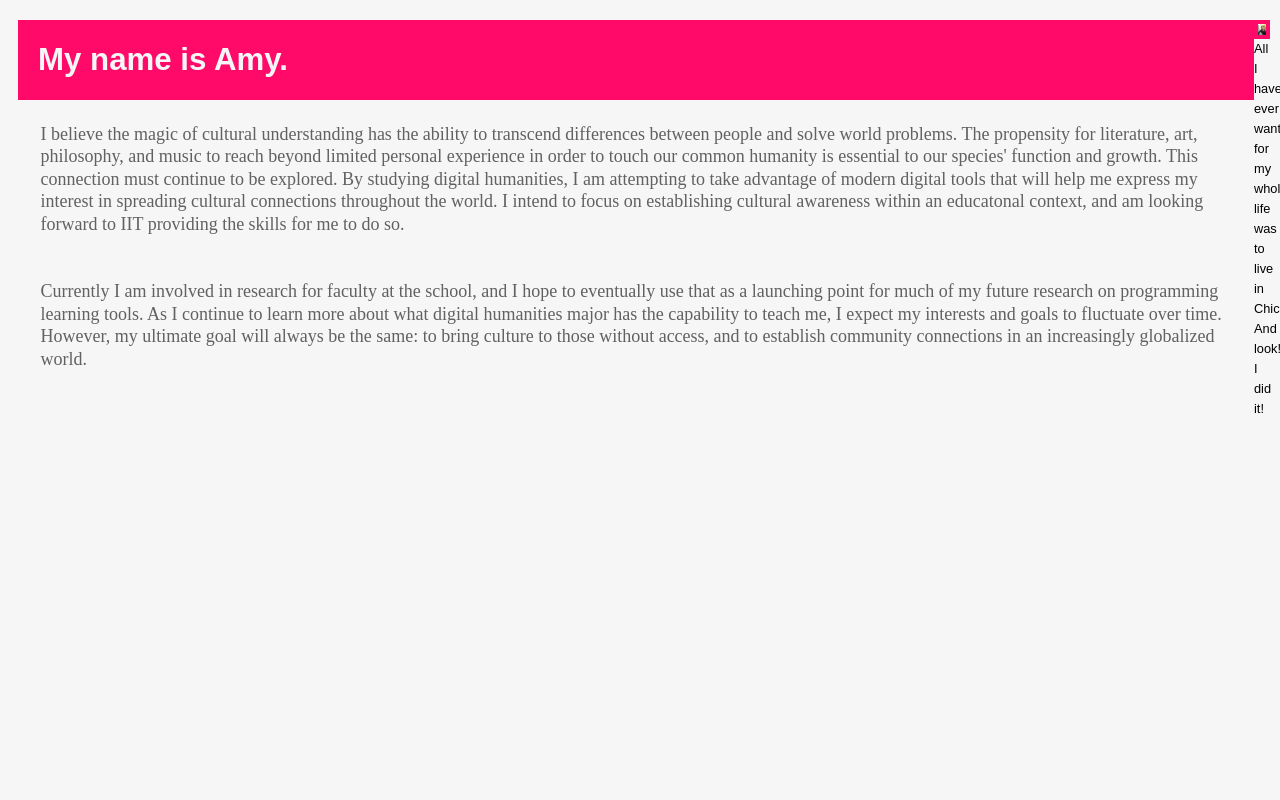
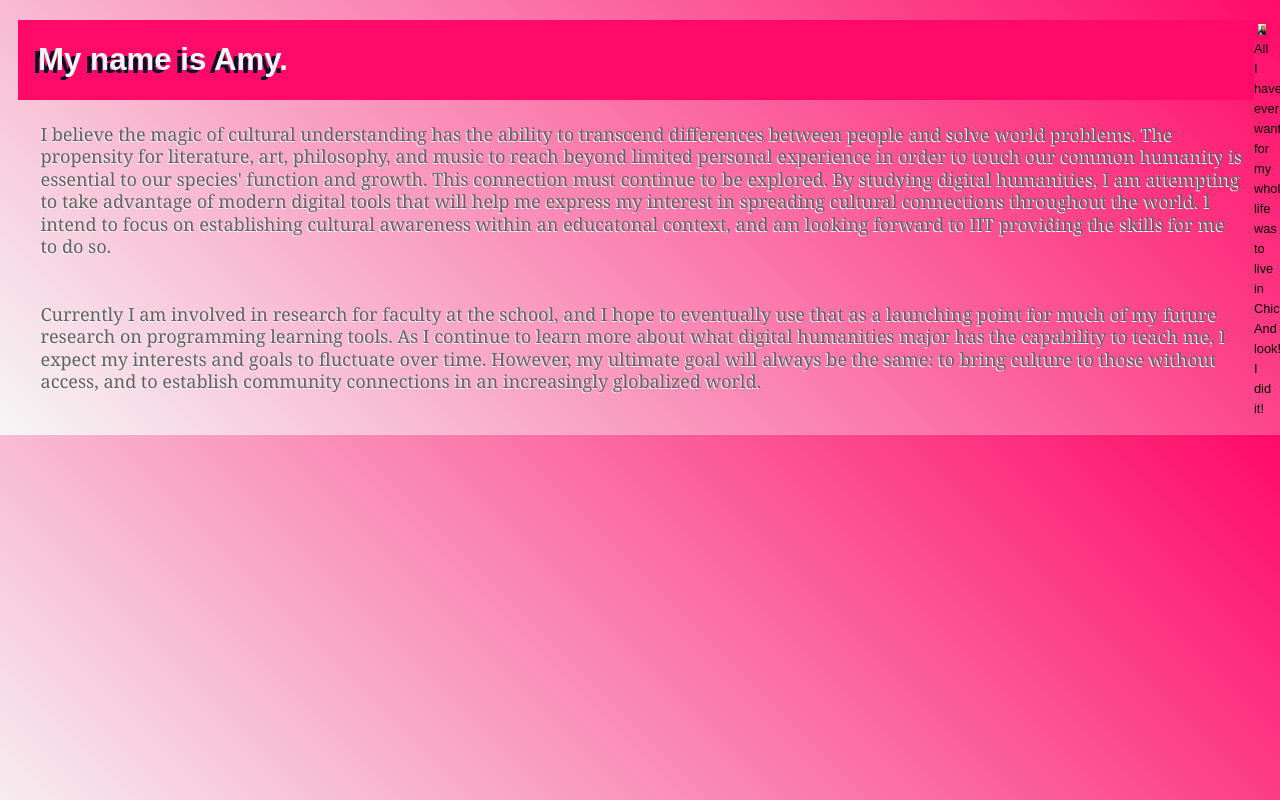
Before and after one commit to kaminalu/SinglePage, a plain HTML site: page index.html in a window 1280 px wide. Shown: the top 800 px of the page. Drawn offline with Linux system fonts and the light colour scheme.

Commit message:
added background gradient and text shading

```diff
--- a/index.html
+++ b/index.html
@@ -17,7 +17,7 @@
       </figcaption>
     </figure>
     <div>
-      <h1> My name is Amy. </h1>
+      <h1 class="drop"> My name is Amy. </h1>
       <p>
      I believe the magic of cultural understanding has the ability to transcend differences between people and solve world problems. The propensity for literature, art, philosophy, and music to reach beyond limited personal experience in order to touch our common humanity is essential to our species' function and growth. This connection must continue to be explored. By studying digital humanities, I am attempting to take advantage of modern digital tools that will help me express my interest in spreading cultural connections throughout the world. I intend to focus on establishing cultural awareness within an educatonal context, and am looking forward to IIT providing the skills for me to do so.
       </p>
--- a/screen.css
+++ b/screen.css
@@ -57,6 +57,7 @@ body {
   font-family: sans-serif;
   color: black;
   background-color: #f6f6f6;
+  background: linear-gradient( 45deg, #f6f6f6, #ff0a68 );
   font-size: 1em; /* 18px/18px = 1 */
   line-height: 1.25em; /* 22.5px / 18px */
   padding-top: 1.25em; /* 22.5px / 18px */
@@ -66,8 +67,8 @@ body {
   text-size-adjust: 100%;
 }
 
-h1 {
-  font-size: 1.953111111111111em; /* 35.156 / 18px */
+h1.drop { /* Pointless example of using class. Would be more useful with multiple h1 tags*/
+	font-size: 1.953111111111111em; /* 35.156 / 18px */
   line-height: 1.2800091022869495; /* 22.5px * 2 / 35.156 */
   padding-top: 0.6400045511434748em; /* 22.5px / 35.156 */
   padding-bottom: 0.6400045511434748em; /* 22.5px / 35.156 */
@@ -76,10 +77,11 @@ h1 {
   font-family: sans-serif;
   font-weight: bold;
   background-color: #ff0a68;
-}
+	text-shadow: -5px 3px 0 #0a0e27;
+	}
 
 p {
-  font-family: serif;
+  font-family: Georgia, serif;
   color: #616161; /* www.hexcolortool.com */
   font-size: 1.125em; /* 18px/16px = 1.125 */
   line-height: 1.25em; /* 22.5px / 18px */
@@ -87,6 +89,7 @@ p {
   padding-left: 1.25em; /* 4:5 ratio on baseline */
   padding-right: 0.5625em; /* half the 4:5 ratio */
   padding-bottom: 1.25em; /* 22.5px / 18px */
+  text-shadow: -1px 1px 0 #f6f6f6;
 }
 
 img {
@@ -108,10 +111,10 @@ img {
     left: 0;
     font-family: sans-serif;
     font-size: 0.8em; /* 18px/14.4px = 0.8 */
-    color: black;
+    color: 333;
   }
 
-  /* Flexbox-enabled styles below */
+  /* Flexbox-enablehttps://developer.mozilla.org/en-US/docs/Web/CSS/background-imaged styles below */
 
   .flexbox body {
     position: static;
```
